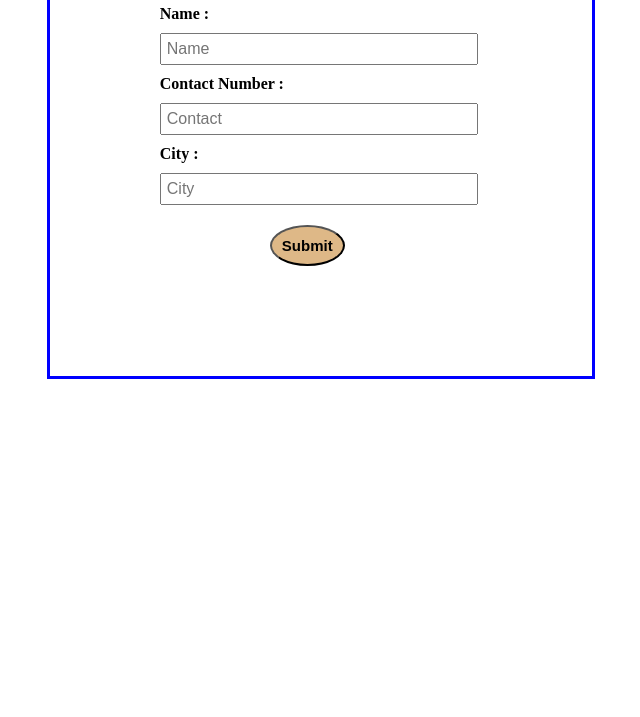
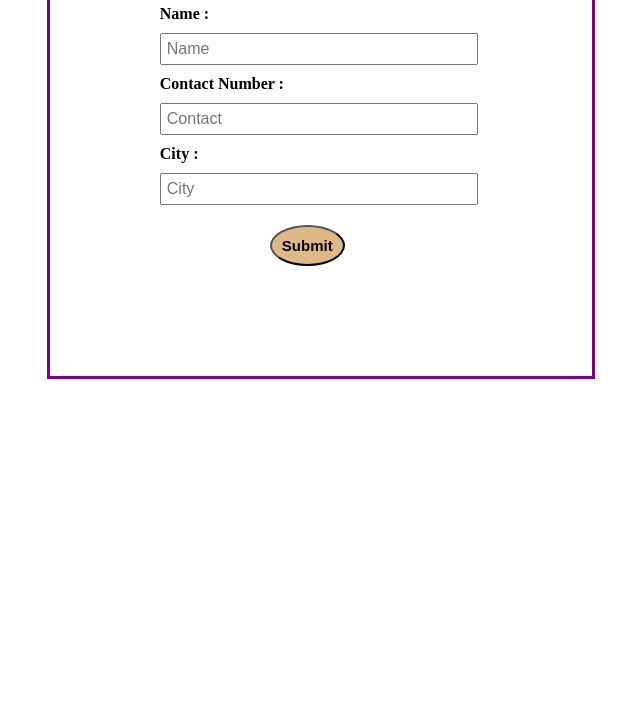
Before and after one commit to Saketh1643/devopsjntuh, a plain HTML site: page index.html in a window 1280 px wide. Shown: the part 83-800 px from the top of the page, without its empty margins (319-959 px from the left). Drawn offline with Linux system fonts and the light colour scheme.

Commit message:
clor changes

```diff
--- a/index.html
+++ b/index.html
@@ -11,7 +11,7 @@
             margin:auto;
             width: 35%;
             padding: 10px 0px 100px 100px;
-            border: 3px solid blue;
+            border: 3px solid purple;
             align-content: center;
         }
         h2 {
```
